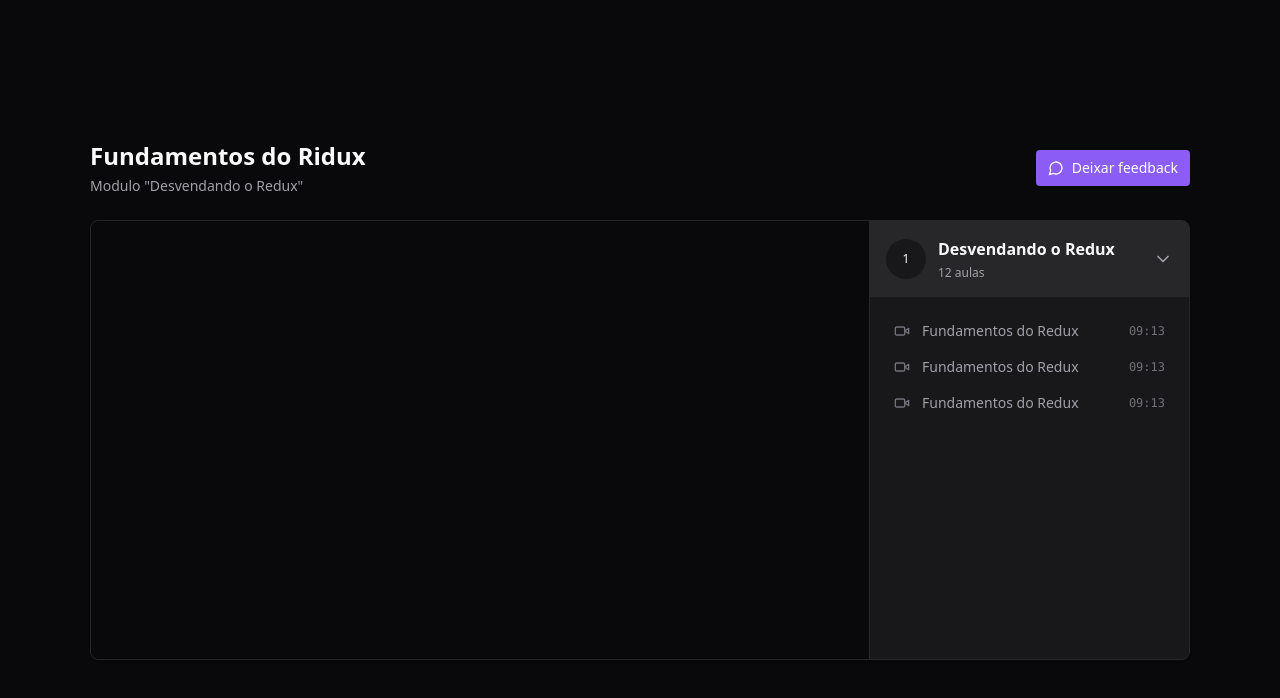
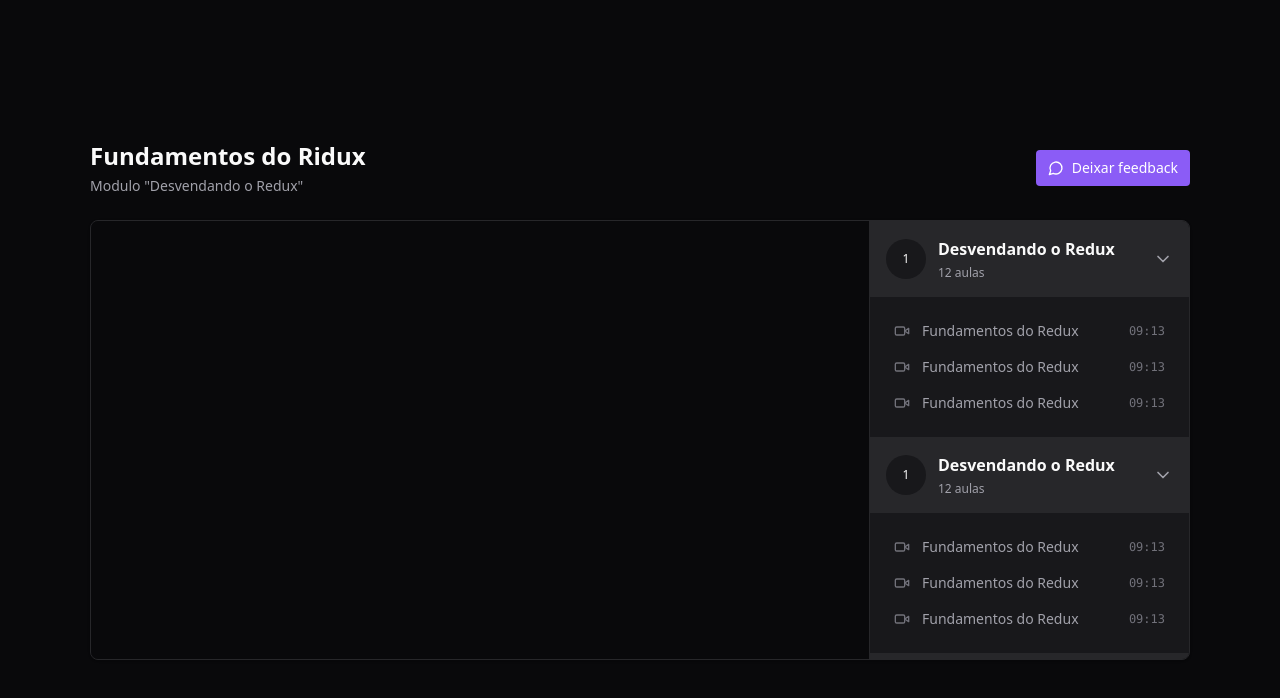
Before and after one commit to lithproroot1399/react-redux-zustend, a React (Vite) app: page / in a window 1280 px wide. Shown: the top 698 px of the page. Built offline with nearby package versions, Linux system fonts and the light colour scheme.

Commit message:
Adicionando scrollbar

```diff
--- a/package.json
+++ b/package.json
@@ -27,6 +27,7 @@
     "eslint": "^8.53.0",
     "eslint-plugin-react-hooks": "^4.6.0",
     "eslint-plugin-react-refresh": "^0.4.4",
+    "tailwind-scrollbar": "^3.0.5",
     "tailwindcss": "^3.3.5",
     "typescript": "^5.2.2",
     "vite": "^5.0.0"
--- a/src/pages/Player.tsx
+++ b/src/pages/Player.tsx
@@ -17,7 +17,7 @@
                 </button>
             </div>
 
-            <main className='relative flex overflow-hidden rounded-lg border border-zinc-800 bg-zinc-900 shadow'>
+            <main className='relative flex overflow-hidden rounded-lg border border-zinc-800 bg-zinc-900 shadow pr-80'>
                 <div className='flex-1'>
                     <div className='w-full bg-zinc-950 aspect-video'>
                 <ReactPlayer
@@ -28,7 +28,73 @@
                 />
                 </div>
             </div>
-                <aside className='w-80 border-l border-zinc-800 bg-zinc-900'>
+                <aside className='w-80 absolute top-0 botton-0 right-0 border-l border-zinc-800 bg-zinc-900 overflow-y-scroll scrollbar scrollbar-thin scrollbar-track-zinc-950 scrollbala-thumb-800'>
+                    <div>
+                        <button className='flex w-full items-center gap-3 bg-zinc-800 p-4'>
+                        <div className='flex h-10 w-10 rounded-full items-center justify-center bg-zinc-900 text-xs'>
+                        1
+                        </div>
+                        <div className='flex flex-col gap-1 text-left'>
+                        <strong className=''>Desvendando o Redux</strong>
+                        <span className='text-xs text-zinc-400'>12 aulas</span>
+                    </div>
+                    <ChevronDown className='w-5 h-5 ml-auto text-zinc-400' />
+                    </button>
+                        <nav className='relative flex flex-col gap-4 p-6'>
+                            <button className='flex items-center gap-3 text-sm text-zinc-400'>
+                                <Video className='w-4 h-4 text-zinc-500' />
+                                <span>Fundamentos do Redux</span>
+                                <span className='ml-auto font-mono text-xs text-zinc-500'>09:13</span>
+                            </button>
+
+                            <button className='flex items-center gap-3 text-sm text-zinc-400'>
+                                <Video className='w-4 h-4 text-zinc-500' />
+                                <span>Fundamentos do Redux</span>
+                                <span className='ml-auto font-mono text-xs text-zinc-500'>09:13</span>
+                            </button>
+
+                            <button className='flex items-center gap-3 text-sm text-zinc-400'>
+                                <Video className='w-4 h-4 text-zinc-500' />
+                                <span>Fundamentos do Redux</span>
+                                <span className='ml-auto font-mono text-xs text-zinc-500'>09:13</span>
+                            </button>
+
+
+                        </nav>
+                    </div>
+                    <div>
+                        <button className='flex w-full items-center gap-3 bg-zinc-800 p-4'>
+                        <div className='flex h-10 w-10 rounded-full items-center justify-center bg-zinc-900 text-xs'>
+                        1
+                        </div>
+                        <div className='flex flex-col gap-1 text-left'>
+                        <strong className=''>Desvendando o Redux</strong>
+                        <span className='text-xs text-zinc-400'>12 aulas</span>
+                    </div>
+                    <ChevronDown className='w-5 h-5 ml-auto text-zinc-400' />
+                    </button>
+                        <nav className='relative flex flex-col gap-4 p-6'>
+                            <button className='flex items-center gap-3 text-sm text-zinc-400'>
+                                <Video className='w-4 h-4 text-zinc-500' />
+                                <span>Fundamentos do Redux</span>
+                                <span className='ml-auto font-mono text-xs text-zinc-500'>09:13</span>
+                            </button>
+
+                            <button className='flex items-center gap-3 text-sm text-zinc-400'>
+                                <Video className='w-4 h-4 text-zinc-500' />
+                                <span>Fundamentos do Redux</span>
+                                <span className='ml-auto font-mono text-xs text-zinc-500'>09:13</span>
+                            </button>
+
+                            <button className='flex items-center gap-3 text-sm text-zinc-400'>
+                                <Video className='w-4 h-4 text-zinc-500' />
+                                <span>Fundamentos do Redux</span>
+                                <span className='ml-auto font-mono text-xs text-zinc-500'>09:13</span>
+                            </button>
+
+
+                        </nav>
+                    </div>
                     <div>
                         <button className='flex w-full items-center gap-3 bg-zinc-800 p-4'>
                         <div className='flex h-10 w-10 rounded-full items-center justify-center bg-zinc-900 text-xs'>
--- a/tailwind.config.js
+++ b/tailwind.config.js
@@ -7,5 +7,7 @@
   theme: {
     extend: {},
   },
-  plugins: [],
+  plugins: [
+    require('tailwind-scrollbar'),
+  ],
 }
```
Also changed, not shown: 1 other file (tests, documents, lock files or other folders).
